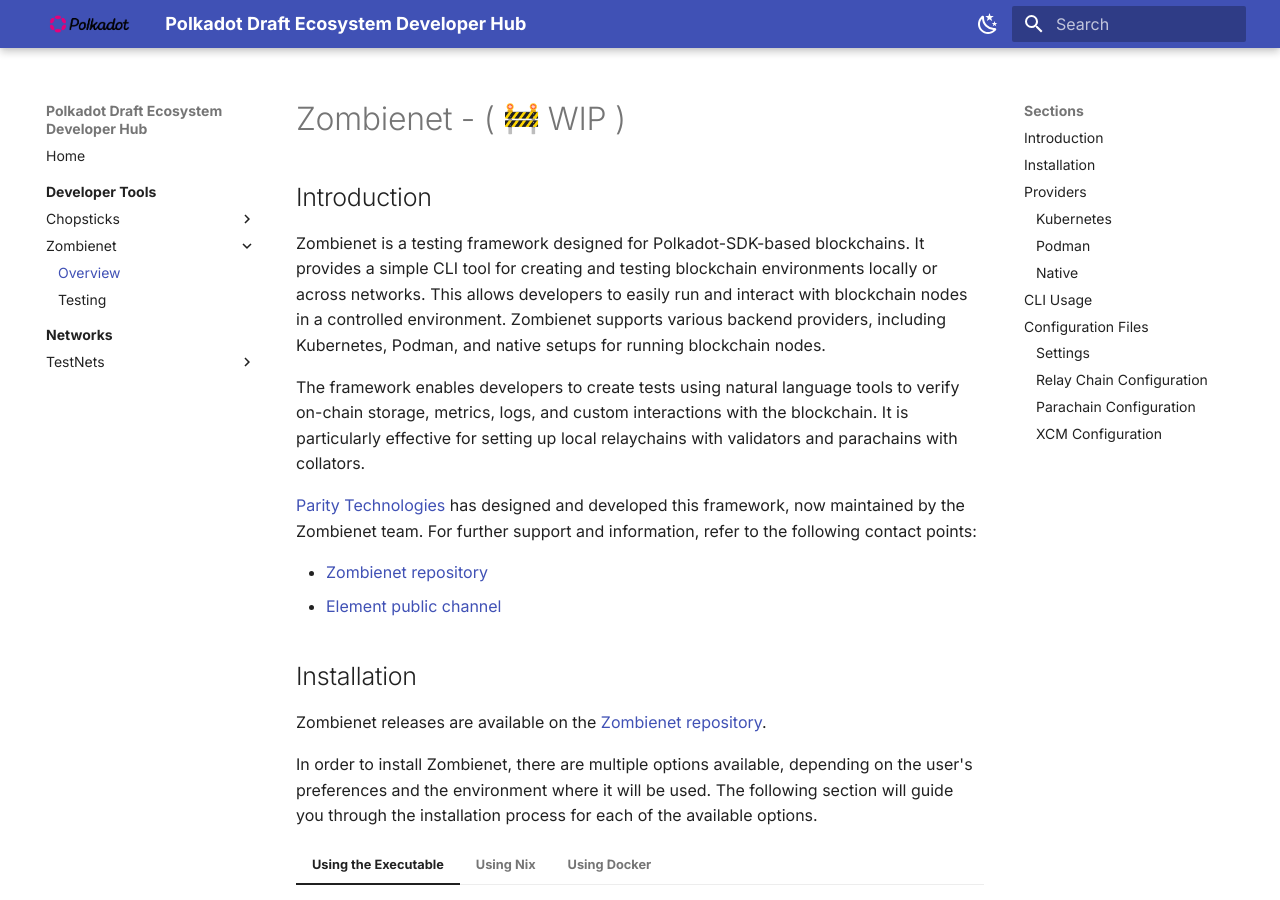
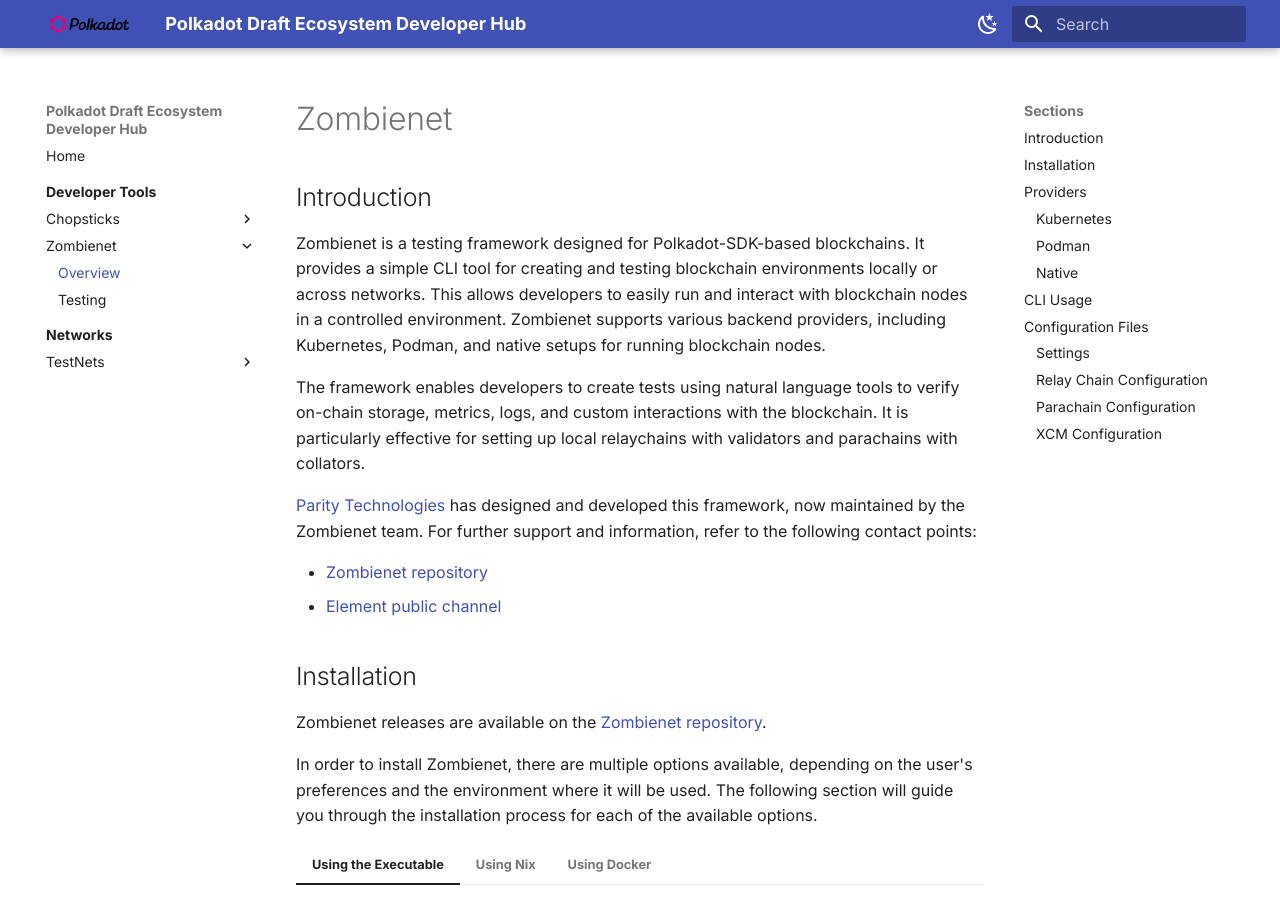
Before and after one commit to papermoonio/polkadot-ecosystem-docs-draft, an MkDocs documentation site: the page built from docs/dev-tools/zombienet/overview.md, in a window 1280 px wide and 900 px high. Built offline with MkDocs 1.6.1 and Material for MkDocs 9.7.7, drawn with Linux system fonts in a browser that asks for light colours; emoji names are drawn with the system emoji font.

Commit message:
fix: removing wip label

```diff
--- a/docs/dev-tools/zombienet/overview.md
+++ b/docs/dev-tools/zombienet/overview.md
@@ -3,7 +3,7 @@
 description: Diving deeper into Zombienet, a versatile tool enabling the creation of temporary substrate networks for testing purposes.
 ---
 
-# Zombienet - ( :construction: WIP )
+# Zombienet
 
 ## Introduction
 Zombienet is a testing framework designed for Polkadot-SDK-based blockchains. It provides a simple CLI tool for creating and testing blockchain environments locally or across networks. This allows developers to easily run and interact with blockchain nodes in a controlled environment. Zombienet supports various backend providers, including Kubernetes, Podman, and native setups for running blockchain nodes.
```
